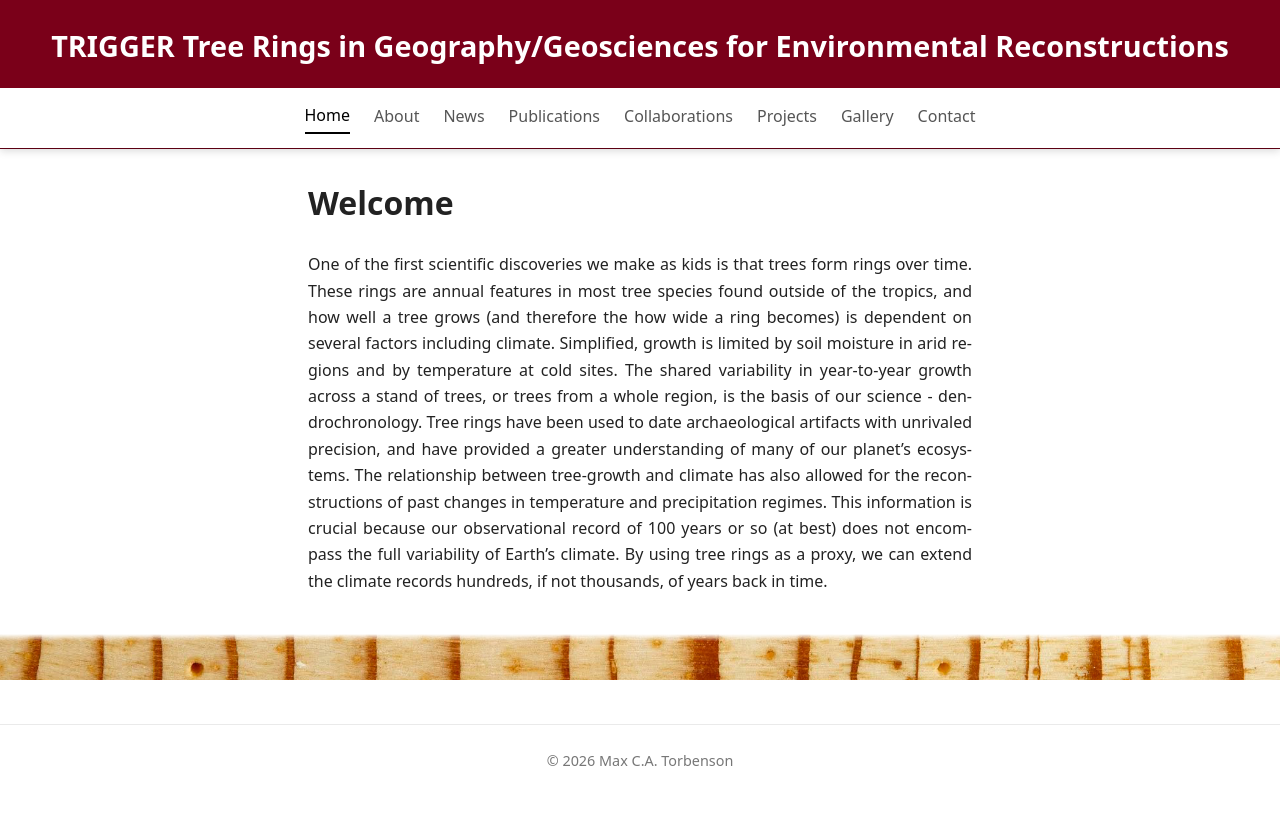
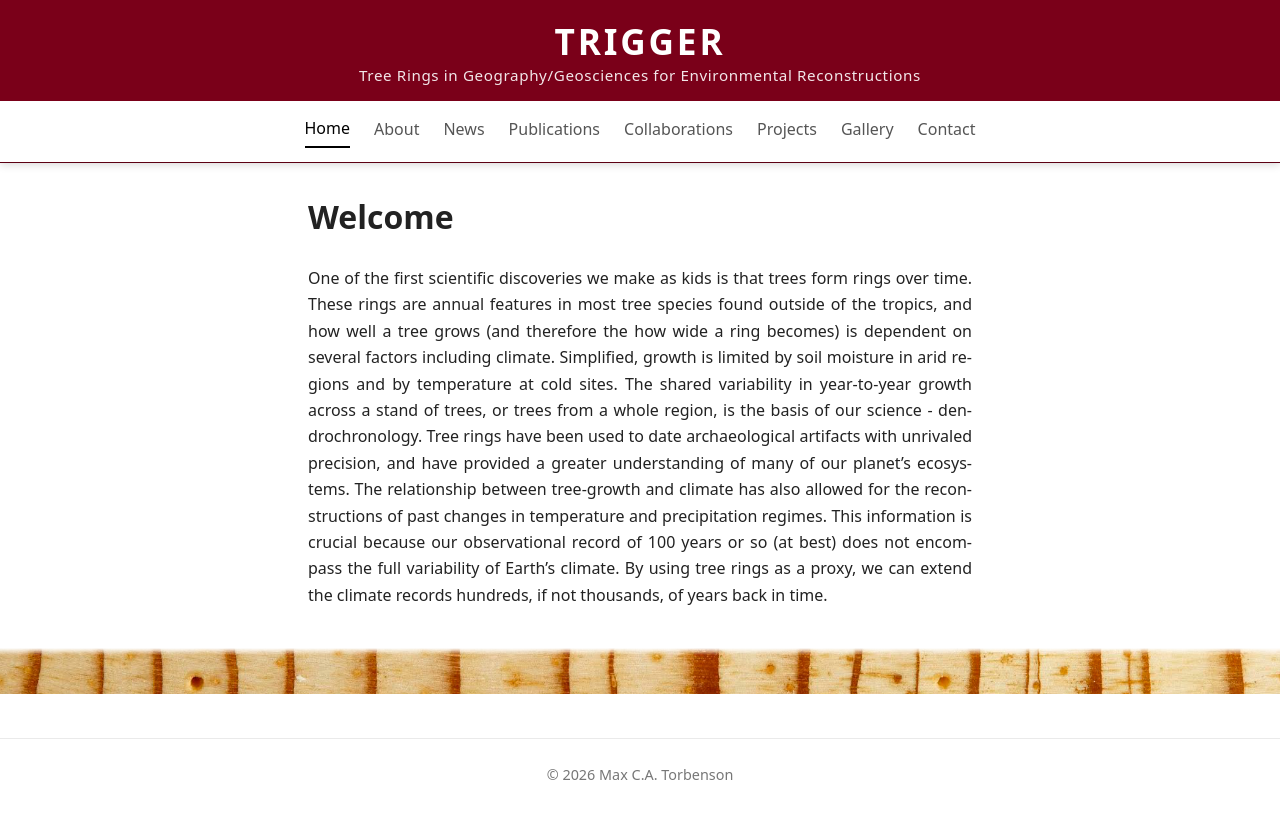
Before and after one commit to mcatorbenson/mcatorbenson.github.io, a Jekyll site: the page built from index.md, in a window 1280 px wide. Shown: the top 819 px of the page. Built offline with Jekyll 4.4.1, drawn with Linux system fonts in a browser that asks for light colours.

Commit message:
Update style.css

```diff
--- a/css/style.css
+++ b/css/style.css
@@ -15,7 +15,6 @@ body {
   overflow-x: hidden;
 }
 
-
 /* =========================
    Site Header (static)
    ========================= */
@@ -24,15 +23,11 @@ body {
   position: sticky;
   top: 0;
   z-index: 1000;
-  background: #7a0019; /* maroon / dark red */
+
+  background: #7a0019;          /* maroon */
   border-bottom: 1px solid #5c0013;
-
   box-shadow: 0 2px 8px rgba(0, 0, 0, 0.15);
-
-  background-size: cover;
-  background-position: center;
 }
-
 
 
 /* =========================
@@ -44,12 +39,30 @@ body {
   text-align: center;
 }
 
-.site-header header h1 {
+/* Wrapper h1 */
+.site-header header h1.site-title {
   margin: 0;
-  font-size: 1.8rem;
+  display: flex;
+  flex-direction: column;
+  align-items: center;
+  line-height: 1.1;
   color: #fff;
+}
 
+/* Main line: TRIGGER */
+.site-header .title-main {
+  font-size: 2.2rem;
+  font-weight: 700;
+  letter-spacing: 0.08em;
+}
 
+/* Subtitle line */
+.site-header .title-sub {
+  font-size: 0.95rem;
+  font-weight: 400;
+  margin-top: 6px;
+  letter-spacing: 0.04em;
+  opacity: 0.9;
 }
 
 
```
